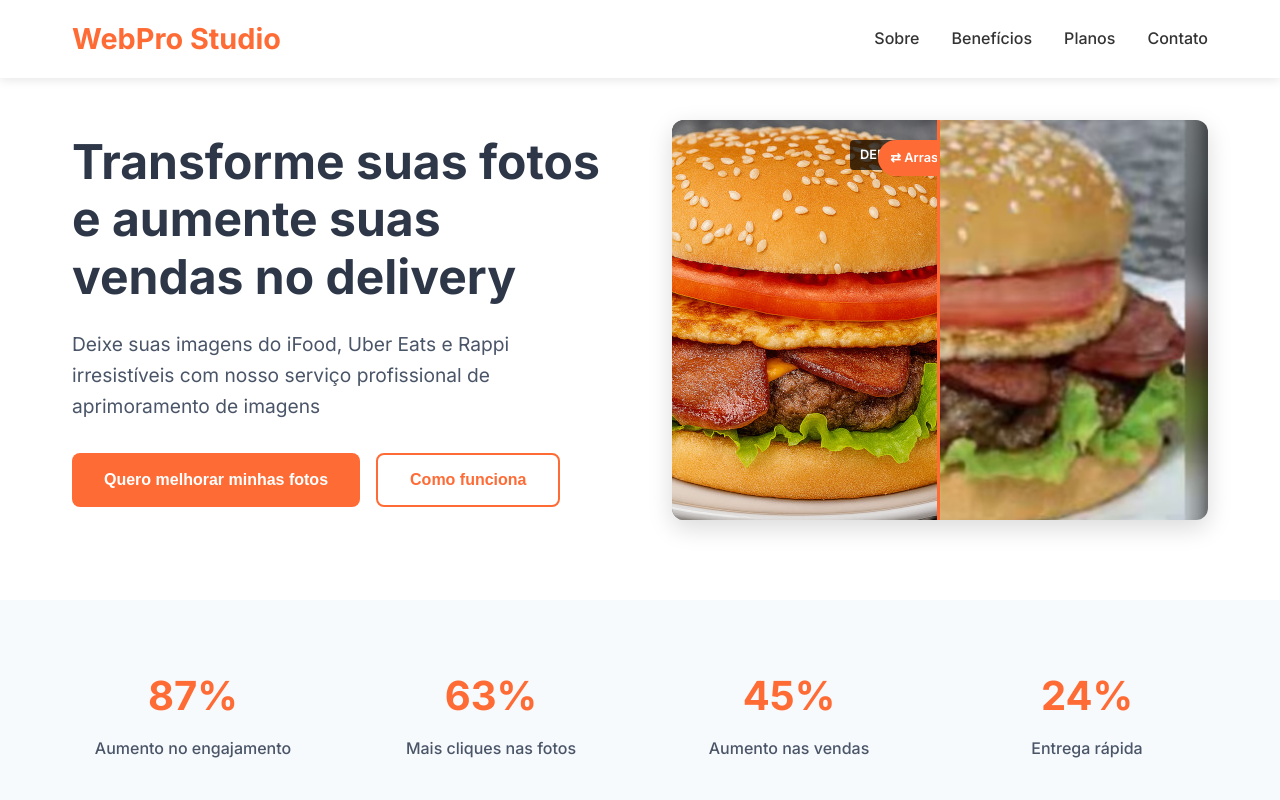
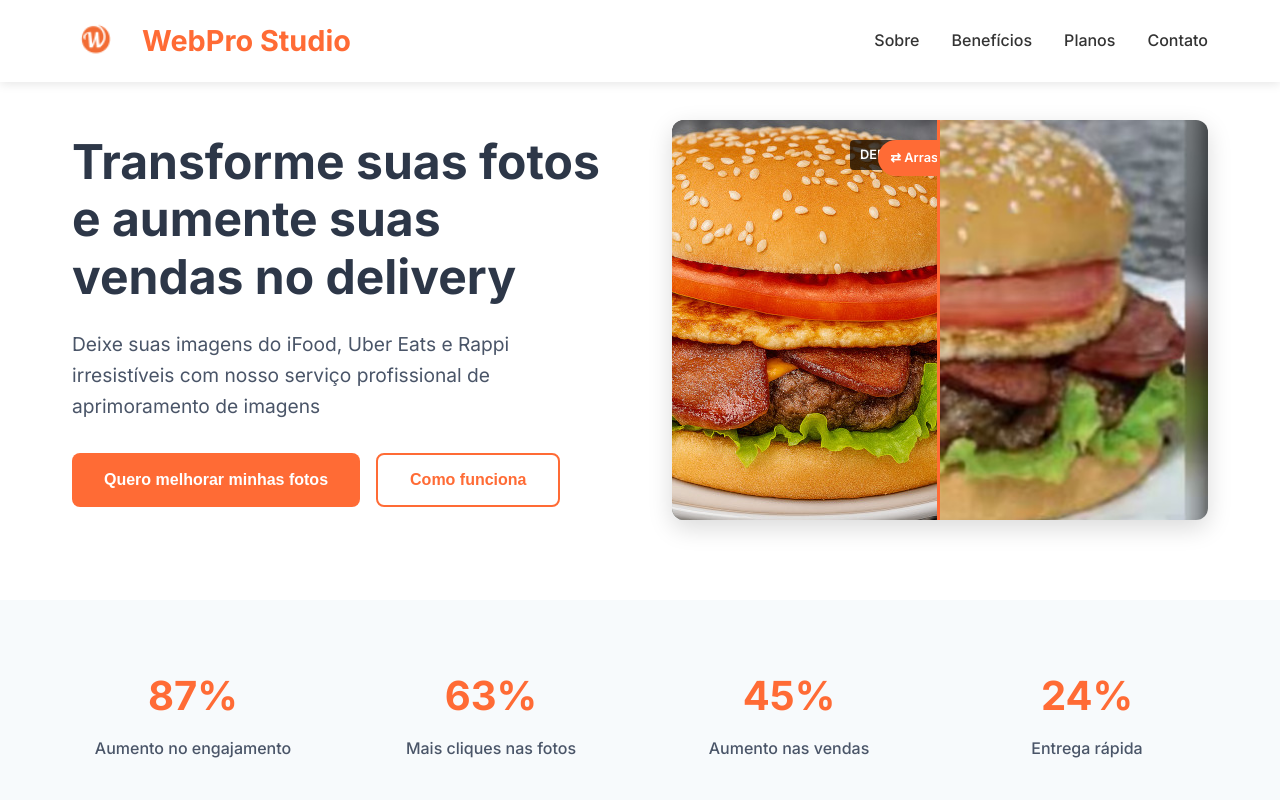
Before and after one commit to srWESS/WebProStudio, a plain HTML site: page index.html in a window 1280 px wide. Shown: the top 800 px of the page. Drawn offline with Linux system fonts and the light colour scheme.

Commit message:
Adcionando um icone e um fivecon na aba de nav.

```diff
--- a/index.html
+++ b/index.html
@@ -5,7 +5,8 @@
     <meta name="viewport" content="width=device-width, initial-scale=1.0">
     <title>WebPro Studio - Aprimoramento de Imagens para Delivery</title>
     <meta name="description" content="Transforme suas fotos de delivery em imagens profissionais que aumentam suas vendas no iFood e outras plataformas">
-    <link rel="stylesheet" href="style.css">
+<link rel="icon" href="fivecon.ico" type="image/x-icon">
+<link rel="stylesheet" href="style.css">
     <link href="https://fonts.googleapis.com/css2?family=Inter:wght@300;400;500;600;700&display=swap" rel="stylesheet">
 </head>
 <body>
@@ -13,7 +14,8 @@
     <header class="header">
         <nav class="nav">
             <div class="nav-logo">
-                <h2>WebPro Studio</h2>
+<img src="logow.png" alt="Logo" style="height: 50px; margin-right: 10px;">
+<h2>WebPro Studio</h2>
             </div>
             <ul class="nav-menu">
                 <li><a href="#sobre">Sobre</a></li>
--- a/style.css
+++ b/style.css
@@ -37,10 +37,22 @@ body {
     margin: 0 auto;
 }
 
+.nav-logo {
+    display: flex;
+    align-items: center;
+    gap: 10px;
+}
+
 .nav-logo h2 {
     color: #ff6b35;
     font-size: 1.8rem;
     font-weight: 700;
+    margin: 0;
+}
+
+.nav-logo img {
+    height: 50px;
+    width: auto;
 }
 
 .nav-menu {
```
Also changed, not shown: fivecon.ico (added), logow.png (added).
